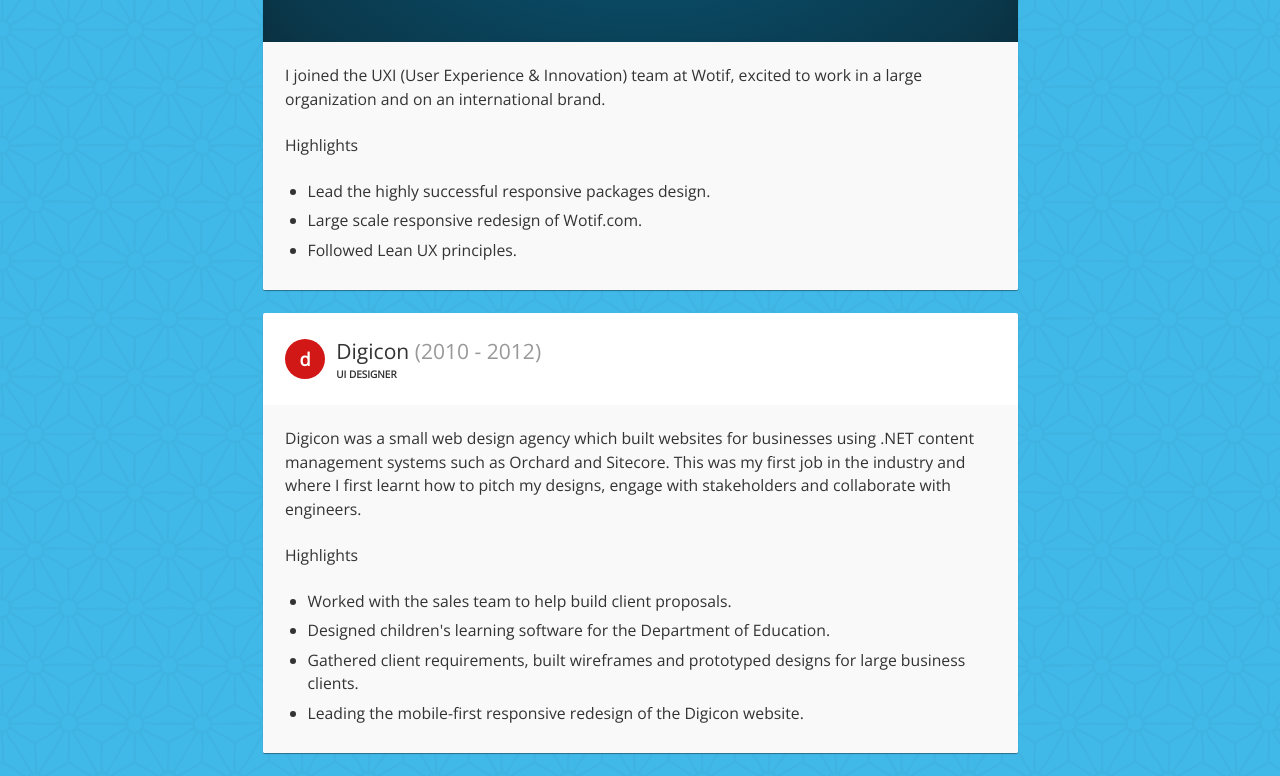
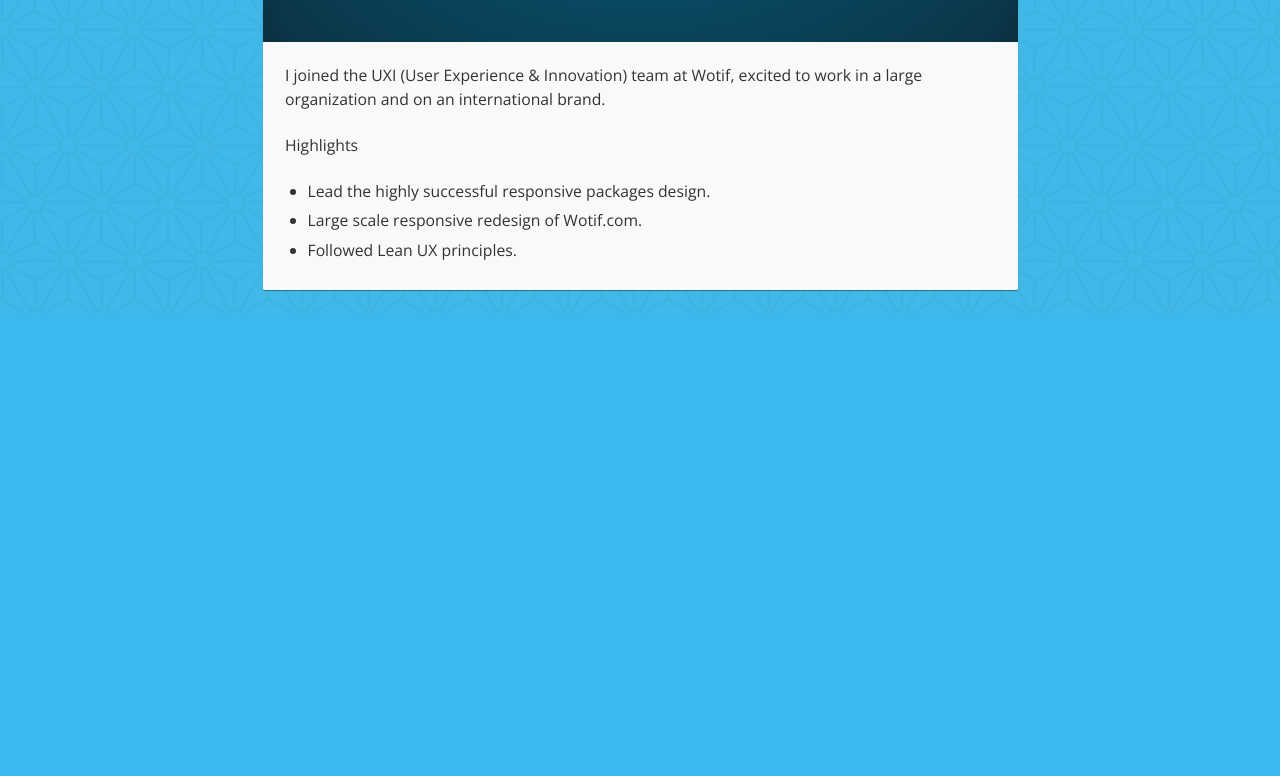
Before and after one commit to jaseflow/jsncbt.github.io, a plain HTML site: page application/index.html in a window 1280 px wide. Shown: the part 3265-4041 px from the top of the page. After the commit the page ends 3578 px from the top, so only its background shows below. Drawn offline with nearby package versions, Linux system fonts and the light colour scheme.

Commit message:
Remove Digicon

```diff
--- a/application/index.html
+++ b/application/index.html
@@ -187,31 +187,6 @@
             </ul>
           </div>
         </div>
-        <div class="xp break-page">
-          <div class="xp__header">
-            <div class="xp__logo xp__logo--digicon hide-print">
-              d
-            </div>
-            <div class="xp__details">
-              <h3 class="xp__title flat">Digicon <span class="xp__dates">(2010 - 2012)</span></h3>
-              <h5 class="xp__role flat">UI Designer</h5>
-            </div>
-          </div>
-          <div class="xp__body">
-            <p>Digicon was a small web design agency which built websites for businesses using .NET content management systems such as Orchard and Sitecore. This was my first job in the industry and where I first learnt how to pitch my designs, engage with stakeholders and collaborate with engineers.</p>
-            <h4>Highlights</h4>
-            <ul class="xp__highlights">
-              <li>Worked with the sales team to help build client proposals.</li>
-              <li>Designed children's learning software for the Department of Education.</li>
-              <li>Gathered client requirements, built wireframes and prototyped designs for large business clients.</li>
-              <li>Leading the mobile-first responsive redesign of the Digicon website.</li>
-            </ul>
-          </div>
-        </div>
-        <div class="hide-web">
-          <h4>References</h4>
-          <p>Available upon request</p>
-        </div>
       </div>
     </section>
     </div>
```
